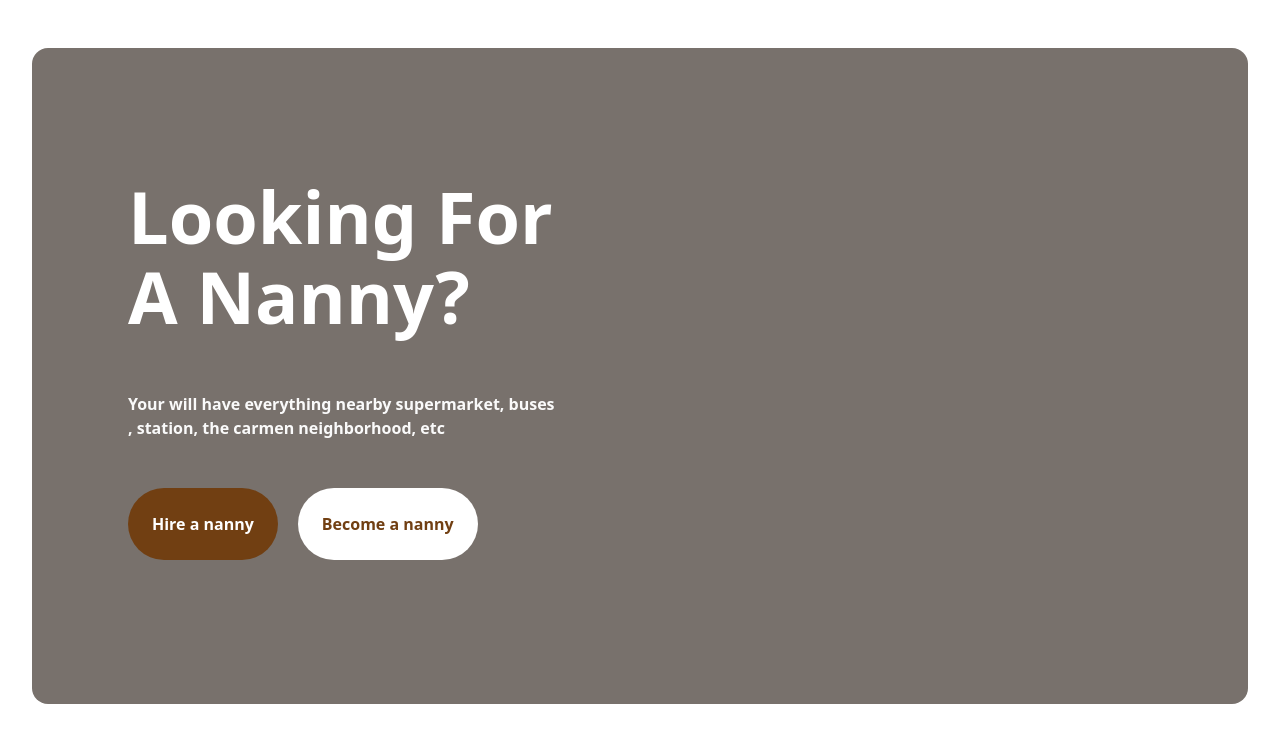
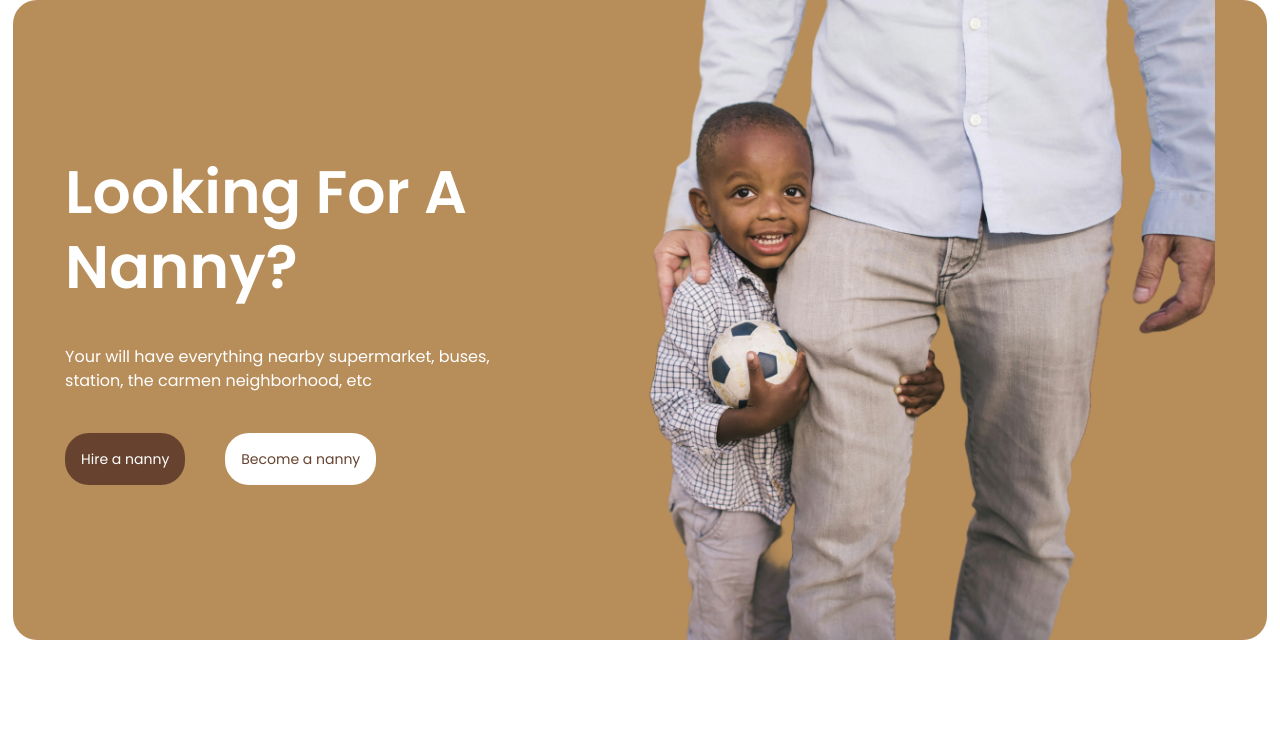
Before and after one commit to ChimwemweGwamba/nanny, a React (Create React App) app: page / in a window 1280 px wide. Shown: the top 742 px of the page. Built offline with nearby package versions, Linux system fonts and the light colour scheme.

Commit message:
added banner component

```diff
--- a/src/App.js
+++ b/src/App.js
@@ -2,7 +2,7 @@ import Home from './pages/home';
 
 function App() {
   return (
-    <div className="App">
+    <div className='font-Poppins'>
       <Home />
     </div>
   );
--- a/src/components/banner.js
+++ b/src/components/banner.js
@@ -1,20 +1,26 @@
 import React from "react"
+import bannerImg from "../img/banner.png"
 
 function Banner() {
   return (
-    <div className='flex flex-col items-start self-stretch px-20 py-12 mt-12 text-base font-semibold rounded-2xl bg-stone-500 max-md:px-5 max-md:mt-10 max-md:max-w-full'>
-      <div className='mt-20 ml-4 text-7xl text-white leading-[80px] w-[458px] max-md:mt-10 max-md:max-w-full max-md:text-4xl max-md:leading-[53px]'>
-        Looking For A Nanny?
-      </div>
-      <div className='mt-14 ml-4 leading-6 text-neutral-50 w-[435px] max-md:mt-10 max-md:max-w-full'>
-        Your will have everything nearby supermarket, buses , station, the carmen neighborhood, etc
-      </div>
-      <div className='flex gap-5 justify-between mt-12 mb-24 ml-4 leading-[150%] max-md:flex-wrap max-md:my-10 max-md:max-w-full'>
-        <div className='grow justify-center px-6 py-6 text-white bg-yellow-900 rounded-[40px] max-md:px-5'>
-          Hire a nanny
+    <div className="w-full lg:h-[80vh] bg-primary rounded-3xl">
+      <div className="w-11/12 h-full mx-auto flex lg:flex-row flex-col justify-between items-center">
+        <div className="lg:w-5/12 py-20 lg:py-0">
+          <p className="text-5xl lg:text-6xl text-white font-semibold leading-tight lg:leading-tight mb-10">Looking For A Nanny?</p>
+
+          <p className="text-white mb-10">
+            Your will have everything nearby supermarket, buses, station, the carmen neighborhood, etc
+          </p>
+
+          <div className="">
+            <button className="text-white text-sm p-4 bg-secondary mr-10 rounded-3xl">Hire a nanny</button>
+
+            <button className="text-secondary text-sm p-4 bg-white rounded-3xl">Become a nanny</button>
+          </div>
         </div>
-        <div className='grow justify-center px-6 py-6 text-yellow-900 bg-white rounded-[40px] max-md:px-5'>
-          Become a nanny
+
+        <div className="lg:w-6/12 h-full">
+          <img src={bannerImg} alt="bannerImg" className="w-full h-full object-cover" />
         </div>
       </div>
     </div>
--- a/src/pages/home.js
+++ b/src/pages/home.js
@@ -3,7 +3,7 @@ import Banner from "../components/banner"
 
 function Home() {
   return (
-    <div className="w-[95%] mx-auto">
+    <div className="lg:w-[98%] w-[95%] mx-auto">
       <Banner />
     </div>
   )
--- a/tailwind.config.js
+++ b/tailwind.config.js
@@ -5,6 +5,14 @@ module.exports = {
     fontFamily: {
       Poppins: ['Poppins'],
     },
+    extend: {
+      colors: {
+        primary: '#B78D5A',
+        primary2: '#BEC7C5',
+        secondary: '#67432F',
+        secondary2: '#8C969E',
+      },
+    },
   },
   plugins: [],
 }
```
Also changed, not shown: src/img/banner.png (added), 1 other file (tests, documents, lock files or other folders).
